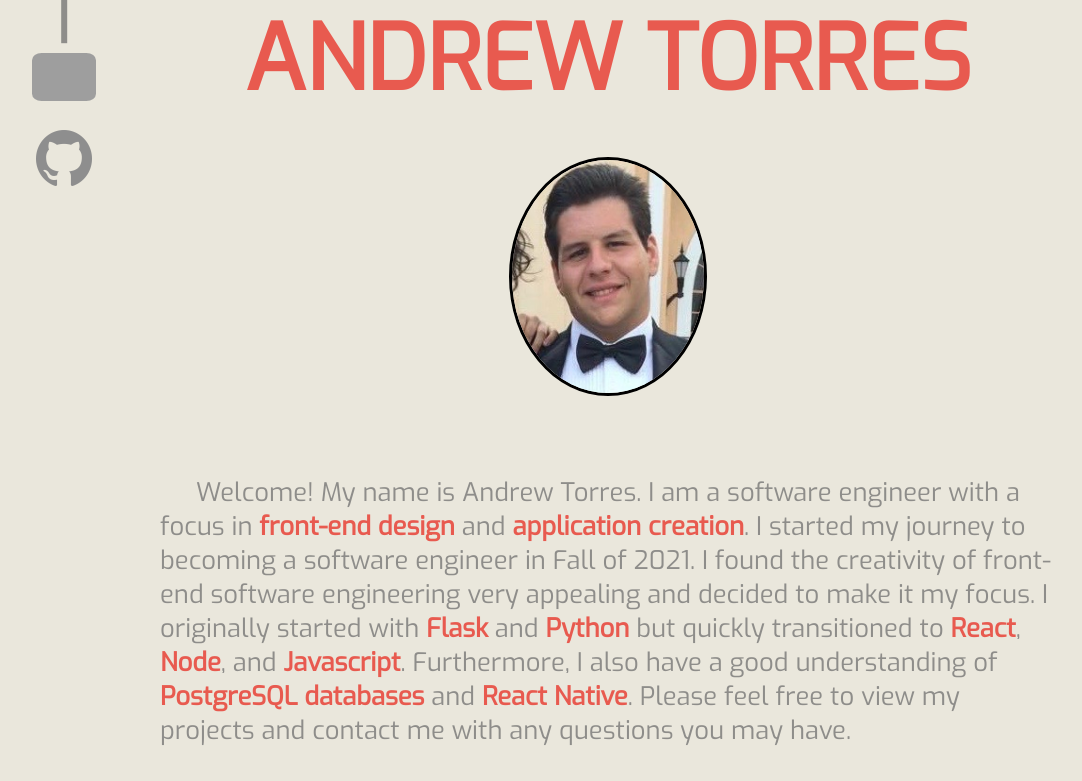
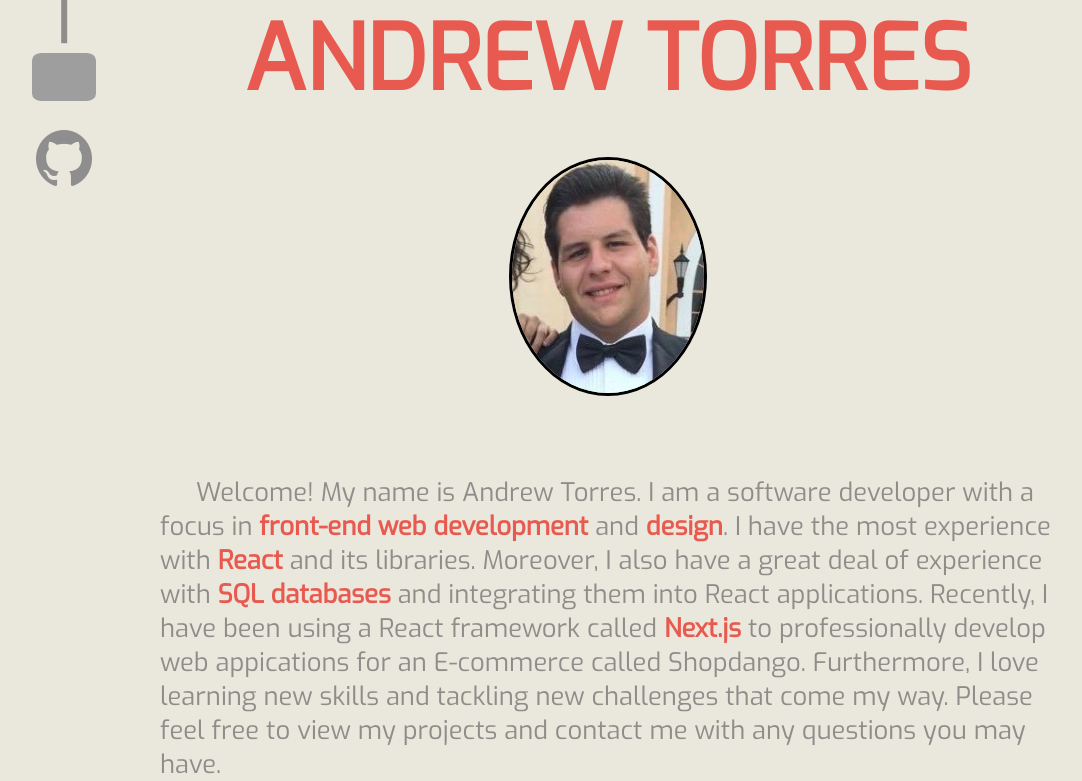
Before and after one commit to atorres1007/portfolio, a React (Create React App) app: page / in a window 1280 px wide. Shown: the top 781 px of the page, without its empty margins (32-1114 px from the left). Built offline with nearby package versions, Linux system fonts and the light colour scheme; grey boxes are pictures that could not be loaded.

Commit message:
Edited biography paragraph

```diff
--- a/package.json
+++ b/package.json
@@ -7,6 +7,7 @@
     "axios": "^0.26.1",
     "cra-template": "1.1.3",
     "dotenv": "^16.0.0",
+    "gh-pages": "^4.0.0",
     "react": "^18.0.0",
     "react-dom": "^18.0.0",
     "react-scripts": "5.0.0"
@@ -16,8 +17,8 @@
     "build": "react-scripts build",
     "test": "react-scripts test",
     "eject": "react-scripts eject",
-    "predeploy" : "npm run build",
-    "deploy" : "gh-pages -d build"
+    "predeploy": "npm run build",
+    "deploy": "gh-pages -d build"
   },
   "eslintConfig": {
     "extends": [
--- a/src/App.js
+++ b/src/App.js
@@ -46,13 +46,13 @@ export default function App () {
       <div className="section">
         <div className='sub-section'>
           <p>
-          <span className='hidden'>IIIIII</span>Welcome! My name is Andrew Torres. I am a software engineer
-          with a focus in <span className='focus'>front-end design</span> and <span className='focus'>application creation</span>. I started my
-          journey to becoming a software engineer in Fall of 2021. I found the creativity
-          of front-end software engineering very appealing and decided to make it my focus. I originally started with <span className='focus'>Flask</span> and <span className='focus'>Python</span> but
-          quickly transitioned to <span className='focus'> React</span>, <span className='focus'>Node</span>, and <span className='focus'>Javascript</span>. Furthermore,  I also have a good understanding of
-          <span className='focus'> PostgreSQL databases</span> and <span className='focus'> React Native</span>. Please feel free to view my projects and contact me with any questions
-          you may have.
+          <span className='hidden'>IIIIII</span>Welcome! My name is Andrew Torres. I am a software developer
+          with a focus in <span className='focus'>front-end web development</span> and <span className='focus'>design</span>.
+          I have the most experience with<span className='focus'> React</span> and its libraries. Moreover, I also have a great deal of experience with
+          <span className='focus'> SQL databases</span> and integrating them into React applications.
+          Recently, I have been using a React framework called<span className='focus'> Next.js</span> to professionally develop web appications for
+          an E-commerce called Shopdango. Furthermore, I love learning new skills and tackling new challenges that come my way.
+          Please feel free to view my projects and contact me with any questions you may have.
           </p>
         </div>
       </div>
```
Also changed, not shown: 16 other files (tests, documents, lock files or other folders).
